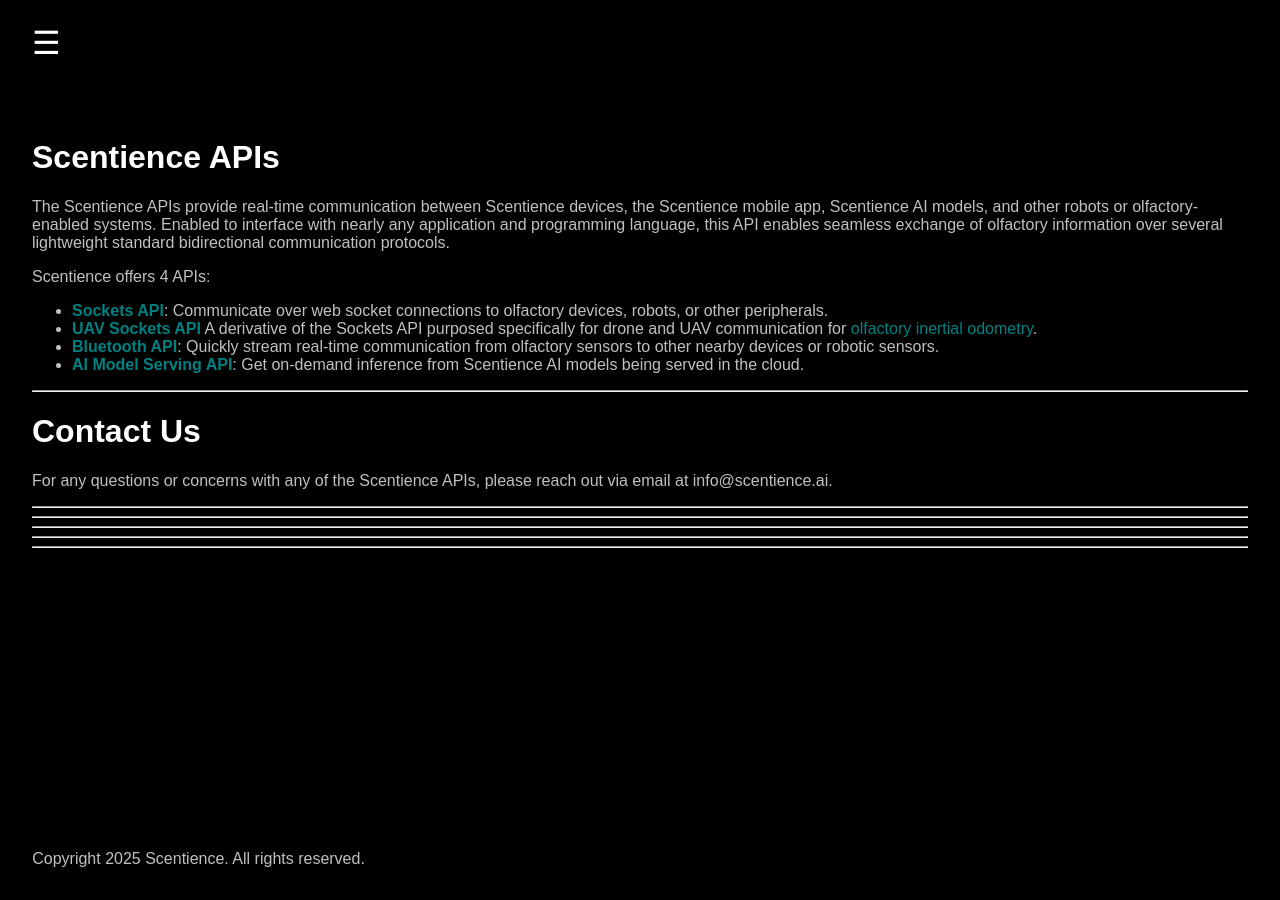
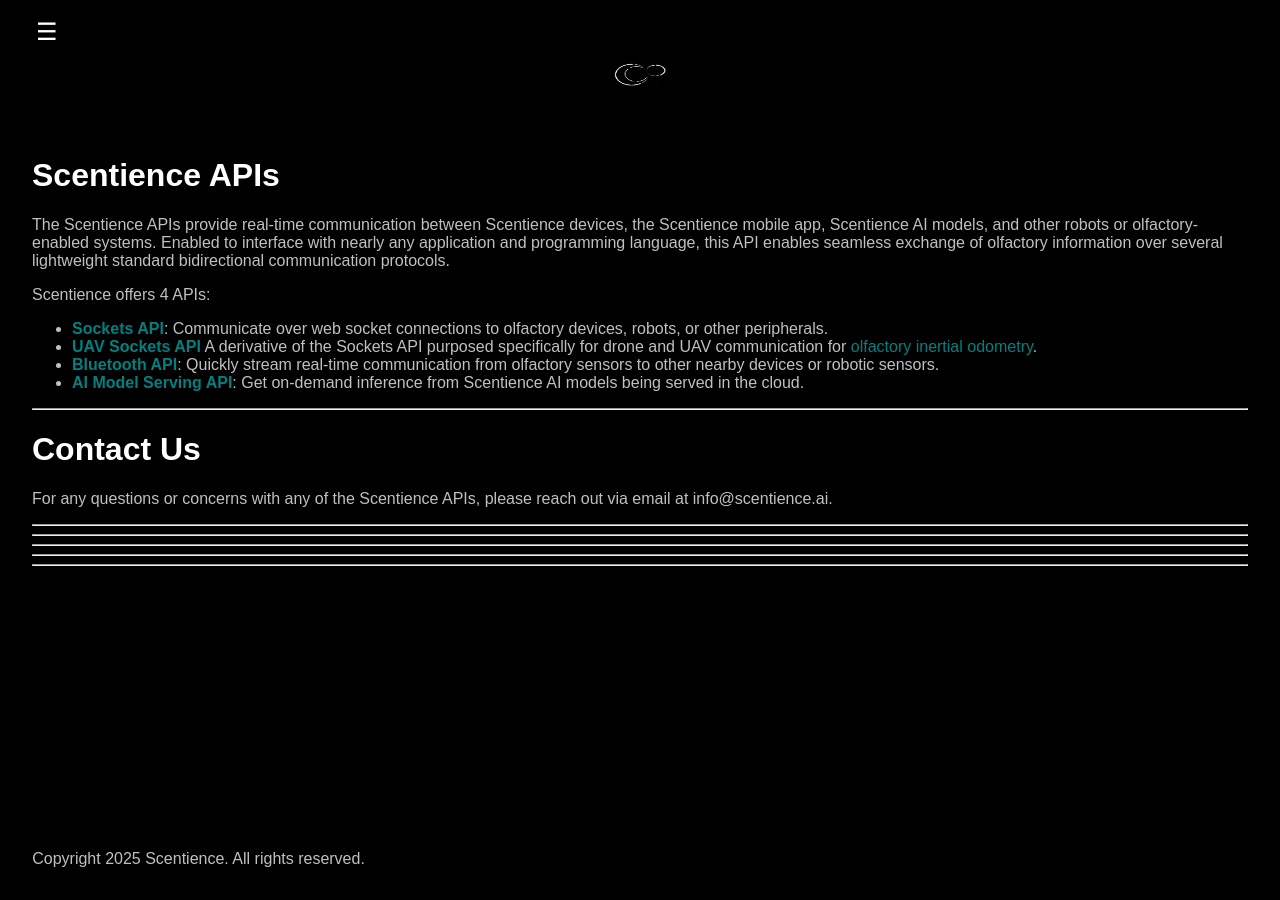
Before and after one commit to Scentience/docs-api, a Jekyll site: the page built from index.md, in a window 1280 px wide. Built offline with Jekyll 4.4.1, drawn with Linux system fonts in a browser that asks for light colours.

Commit message:
add header logo

```diff
--- a/_layouts/default.html
+++ b/_layouts/default.html
@@ -9,7 +9,7 @@
 <body>
     <header>
         <button id="hamburger" aria-label="Toggle navigation">&#9776;</button> <!-- Hamburger icon -->
-        <!-- <img src="https://scentience.github.io/docs-api/assets/logo.png" style="display:block;float:none;margin-left:auto;margin-right:auto;width:5%"> -->
+        <img src="https://scentience.github.io/docs-api/assets/logo.png" style="display:block;float:none;margin-left:auto;margin-right:auto;width:5%", class="header-logo">
     </header>
     <nav id="sidebar">
         <ul>
--- a/css/styles.css
+++ b/css/styles.css
@@ -11,15 +11,31 @@
 
 header {
     background-color: #000;
-    padding: 1rem;
+    /* padding: 1rem; */
+    padding: 10px 20px;
     text-align: left;
 }
+
+.header-content {
+    display: flex;
+    align-items: center;   /* vertically aligns items to the center */
+    justify-content: center; /* centers the content horizontally */
+    gap: 20px;             /* space between hamburger and logo */
+}
+
+.header-logo {
+    height: 40px;          /* adjust size as needed */
+    width: auto;
+}
+
 
 #hamburger {
     background: none;
     border: none;
     color: #fff;
-    font-size: 2rem;
+    /* font-size: 2rem; */
+    flex-shrink: 0;        /* ensures button doesn’t shrink */
+    font-size: 24px;
     cursor: pointer;
 }
 
```
